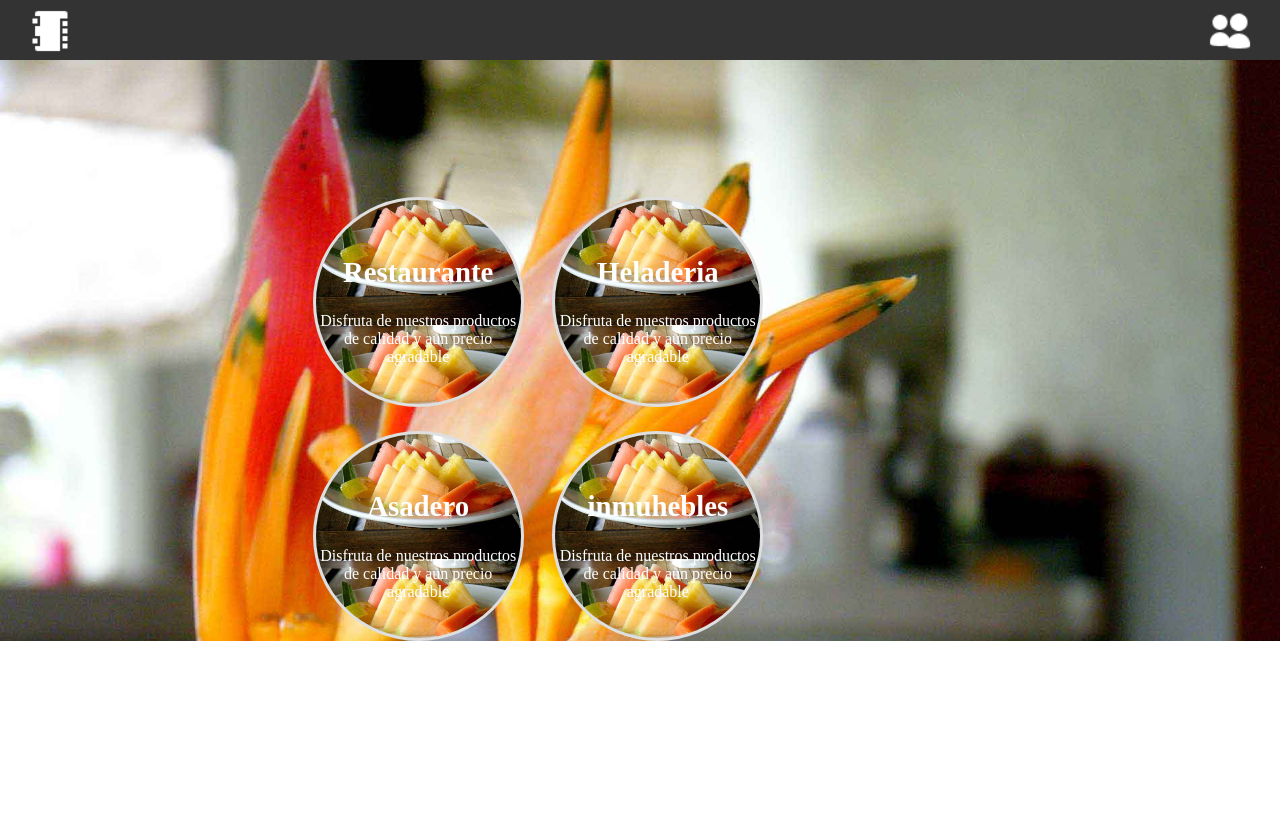
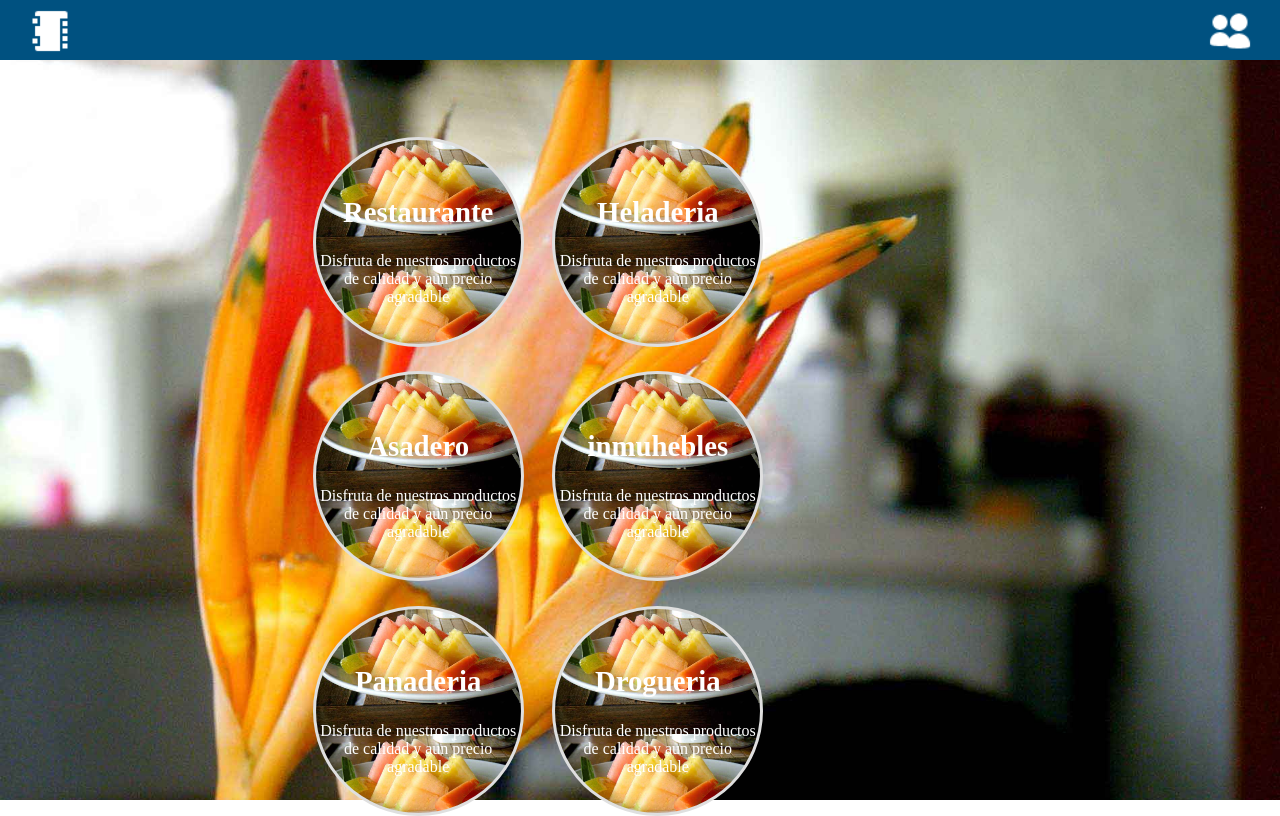
Before and after one commit to JavierSki/Proyecto, a plain HTML site: page index.html in a window 1280 px wide. Drawn offline with Linux system fonts and the light colour scheme.

Commit message:
Pantallazo
Pantallazo

```diff
--- a/css/style.css
+++ b/css/style.css
@@ -1,16 +1,23 @@
-body{
+html, body{
 
+
+	height: 100%;
 	margin: 0;
+	padding: 0;
+	max-width: 100%;
+
+
 
 
 }
 
+
+
 #base{
 
-	background-image: url("../img/DSCF0330.jpg");
+	background-image: url(../img/DSCF0330.jpg);
 
 	background-size: 100% auto;
-
 
 }
 
@@ -23,7 +30,6 @@ body{
 		margin: 3.5% 0 0 3.5%;
 		display: inline-block;
 		background-image: url(../img/DSCF0371-movil.jpg);
-
 		color: #fff;
 		vertical-align: top;
 		padding: 2em 0.5%;
@@ -60,10 +66,10 @@ body{
 
 header{
 
-	position: relative;
+	position: fixed;
 	width: 100%;
 	height: 60px;
-	background-color: #333;
+	background-color: #005180;
 	top: 0px;
 
 
--- a/index.html
+++ b/index.html
@@ -27,6 +27,8 @@
 			</a>
 
 		</header>
+
+
 
 		<section id="base" class="fullScreen">
 
@@ -64,6 +66,24 @@
 
 				</div>
 
+				<div class="categoria">
+
+					<h1>Panaderia</h1>
+
+					<p>Disfruta de nuestros productos de calidad y aun precio agradable </p>
+
+				</div>
+
+				<div class="categoria">
+
+					<h1>Drogueria</h1>
+
+					<p>Disfruta de nuestros productos de calidad y aun precio agradable </p>
+
+				</div>
+
+
+
 			</div>
 
 		</section>
```
Also changed, not shown: 2 other files.
